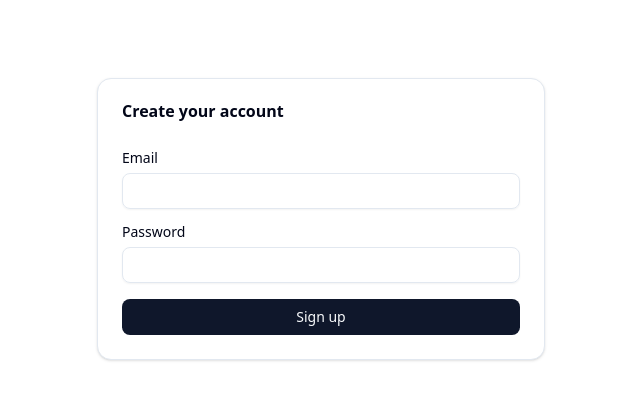
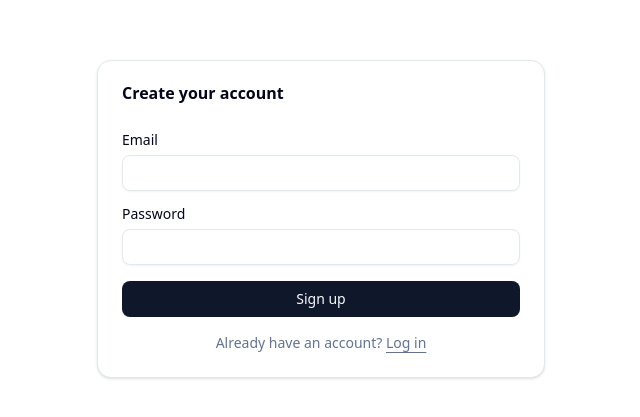
Before and after one commit to Simnsh/BookRank, a Next.js app: page /signup in a window 1280 px wide. Shown: the part 181-598 px from the top of the page, without its empty margins (319-959 px from the left). Built offline with nearby package versions, Linux system fonts and the light colour scheme; no server answers.

Commit message:
Add log in button in sign up page for registered user who accidentally land in singup page

```diff
--- a/app/signup/page.tsx
+++ b/app/signup/page.tsx
@@ -1,5 +1,6 @@
 "use client";
 
+import Link from "next/link";
 import { useState } from "react";
 import { useEffect } from "react";
 import { useRouter } from "next/navigation";
@@ -87,6 +88,13 @@
             <Button type="submit" className="w-full">
               Sign up
             </Button>
+
+            <p className="text-center text-sm text-muted-foreground">
+              Already have an account?{" "}
+              <Link href="/login" className="underline underline-offset-4">
+                Log in
+              </Link>
+            </p>
           </form>
         </CardContent>
       </Card>
```
